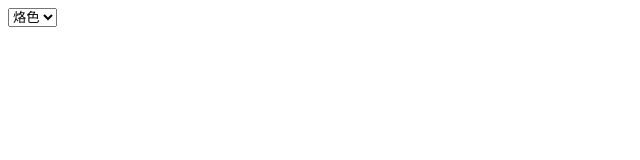
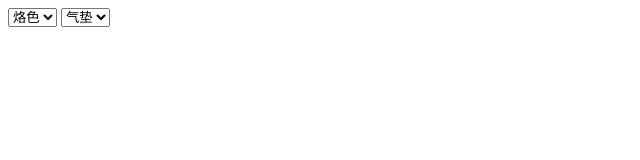
Before and after one commit to fling12/person, a plain HTML site: page index.html in a window 1280 px wide. Shown: the full height of the page, 0-640 px from the left. Drawn offline with Linux system fonts and the light colour scheme.

Commit message:
Update index.html

```diff
--- a/index.html
+++ b/index.html
@@ -12,5 +12,11 @@
     <option value="">烙色</option>
     <option value="">烙色</option>
   </select>
+  <select name="" id="">
+    <option value="">气垫</option>
+    <option value="">气垫</option>
+    <option value="">气垫</option>
+    <option value="">气垫</option>
+  </select>
 </body>
 </html>
```
